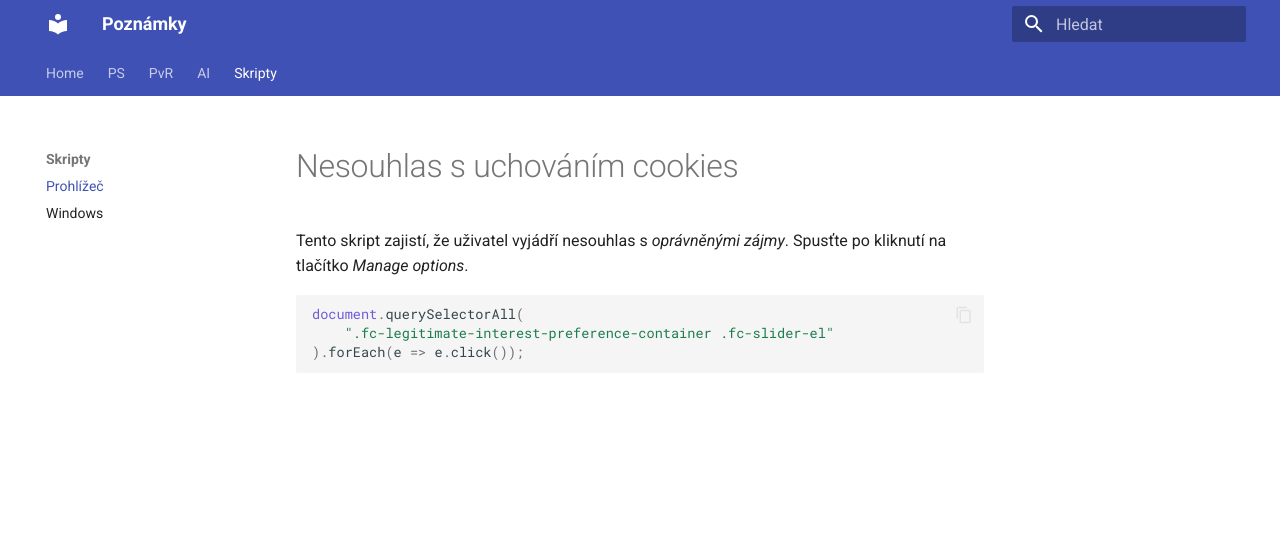
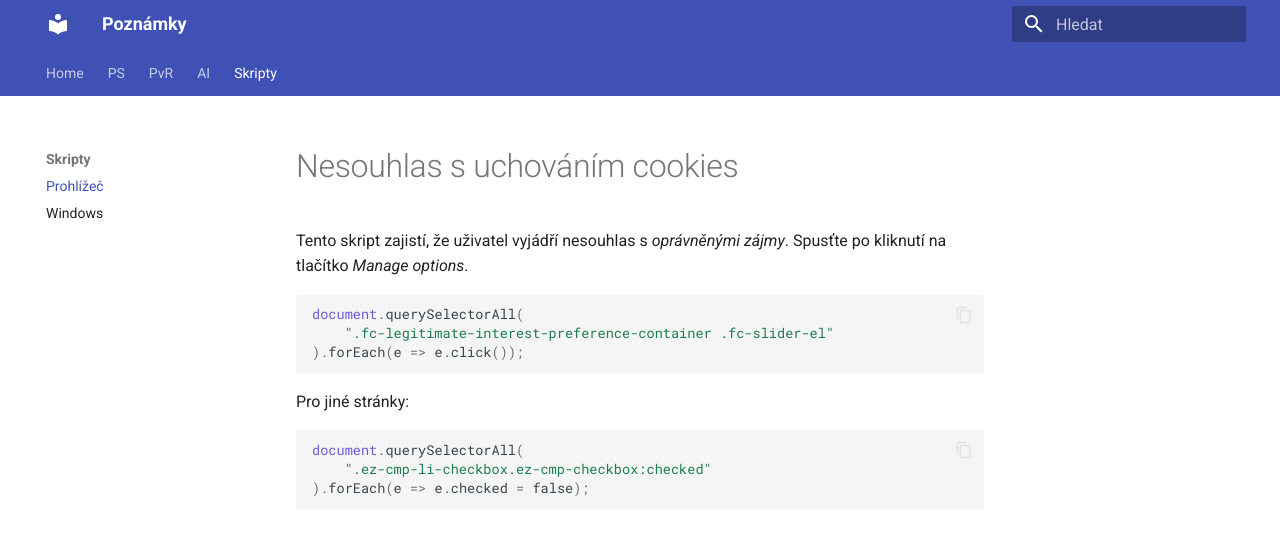
Before and after one commit to Matej-Chmel/notes, an MkDocs documentation site: the page built from docs/sc-browser.md, in a window 1280 px wide. Shown: the top 535 px of the page. Built offline with MkDocs 1.6.1 and Material for MkDocs 9.7.7, drawn with Linux system fonts in a browser that asks for light colours.

Commit message:
Add ez-cmp cookie rejecter

````diff
--- a/docs/sc-browser.md
+++ b/docs/sc-browser.md
@@ -8,3 +8,11 @@ document.querySelectorAll(
     ".fc-legitimate-interest-preference-container .fc-slider-el"
 ).forEach(e => e.click());
 ```
+
+Pro jiné stránky:
+
+```js
+document.querySelectorAll(
+    ".ez-cmp-li-checkbox.ez-cmp-checkbox:checked"
+).forEach(e => e.checked = false);
+```
````
